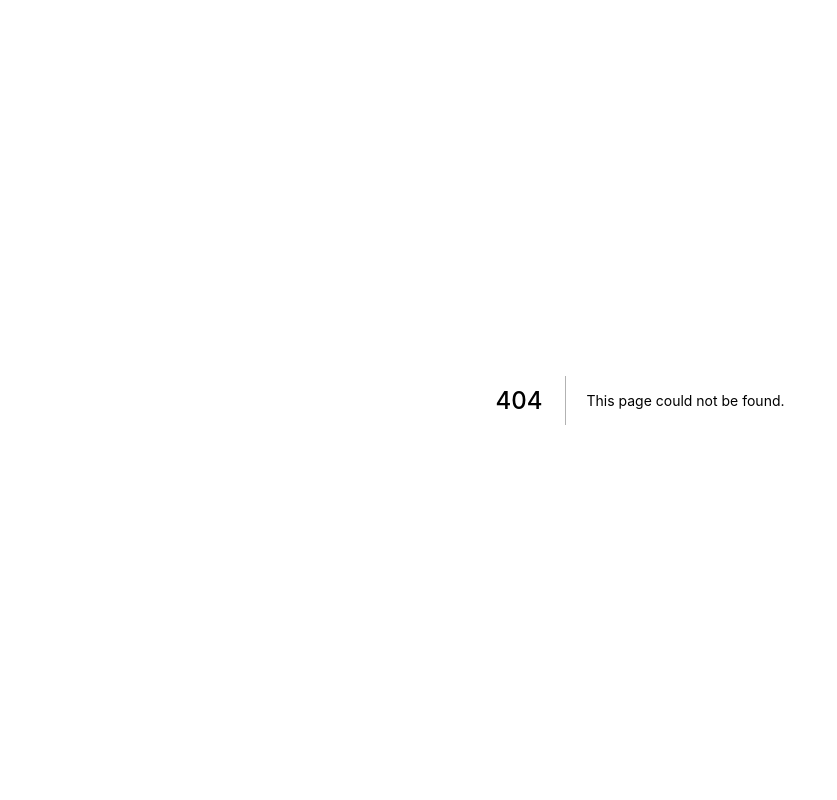
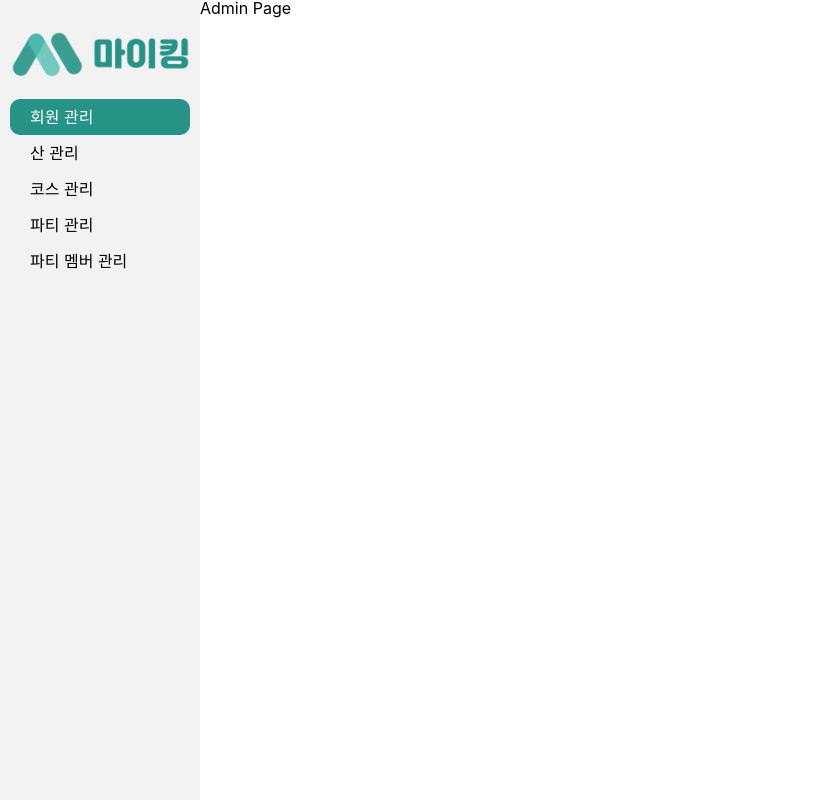
Before and after one commit to whddbsl/myking, a Next.js app: page /admin in a window 1280 px wide. Before the commit this address had no page. Shown: the whole page, without its empty margins (0-837 px from the left). Built offline with nearby package versions, Linux system fonts and the light colour scheme; a web font is replaced by a local one.

Commit message:
markup, styling : 관리자 페이지 마크업 및 스타일리 완료

```diff
--- /dev/null
+++ b/app/admin/layout.styles.ts
@@ -0,0 +1,6 @@
+import styled from "styled-components";
+
+export const AdminLayoutContainer = styled.div`
+  display: flex;
+  width: 100vw;
+`;
--- /dev/null
+++ b/app/admin/layout.tsx
@@ -0,0 +1,14 @@
+"use client";
+
+import AdminSidebar from "@/components/admin/Sidebar";
+import { AdminLayoutContainer } from "./layout.styles";
+const AdminLayout = ({ children }: { children: React.ReactNode }) => {
+  return (
+    <AdminLayoutContainer>
+      <AdminSidebar />
+      {children}
+    </AdminLayoutContainer>
+  );
+};
+
+export default AdminLayout;
--- /dev/null
+++ b/app/admin/page.tsx
@@ -0,0 +1,12 @@
+"use client";
+
+
+const AdminPage = () => {
+  return (
+    <main>
+      <h1>Admin Page</h1>
+    </main>
+  );
+};
+
+export default AdminPage;
--- a/app/layout.tsx
+++ b/app/layout.tsx
@@ -3,6 +3,52 @@
 import { createGlobalStyle, ThemeProvider } from "styled-components";
 
 const GlobalStyle = createGlobalStyle`
+  /* Reset CSS */
+  html, body, div, span, applet, object, iframe,
+  h1, h2, h3, h4, h5, h6, p, blockquote, pre,
+  a, abbr, acronym, address, big, cite, code,
+  del, dfn, em, img, ins, kbd, q, s, samp,
+  small, strike, strong, sub, sup, tt, var,
+  b, u, i, center,
+  dl, dt, dd, ol, ul, li,
+  fieldset, form, label, legend,
+  table, caption, tbody, tfoot, thead, tr, th, td,
+  article, aside, canvas, details, embed,
+  figure, figcaption, footer, header, hgroup,
+  menu, nav, output, ruby, section, summary,
+  time, mark, audio, video {
+    margin: 0;
+    padding: 0;
+    border: 0;
+    font-size: 100%;
+    font: inherit;
+    vertical-align: baseline;
+  }
+  /* HTML5 display-role reset for older browsers */
+  article, aside, details, figcaption, figure,
+  footer, header, hgroup, menu, nav, section {
+    display: block;
+  }
+  body {
+    line-height: 1;
+  }
+  ol, ul {
+    list-style: none !important;
+  }
+  blockquote, q {
+    quotes: none;
+  }
+  blockquote:before, blockquote:after,
+  q:before, q:after {
+    content: '';
+    content: none;
+  }
+  table {
+    border-collapse: collapse;
+    border-spacing: 0;
+  }
+
+  /* Custom Global Styles */
   @font-face {
     font-family: 'Pretendard';
     src: url('https://fastly.jsdelivr.net/gh/Project-Noonnu/noonfonts_2107@1.1/Pretendard-Regular.woff') format('woff');
@@ -11,8 +57,6 @@ const GlobalStyle = createGlobalStyle`
   }
 
   * {
-    margin: 0;
-    padding: 0;
     box-sizing: border-box;
     font-family: 'Pretendard', -apple-system, BlinkMacSystemFont, 'Segoe UI', 'Roboto', 'Oxygen',
       'Ubuntu', 'Cantarell', 'Fira Sans', 'Droid Sans', 'Helvetica Neue',
@@ -28,7 +72,7 @@ const GlobalStyle = createGlobalStyle`
 
 const theme = {
     colors: {
-    primary: "#0070f3",
+        primary: "#269386",
     },
 };
 
--- /dev/null
+++ b/components/admin/Sidebar.tsx
@@ -0,0 +1,62 @@
+import { useState } from "react";
+import {
+  Logo,
+  MenuItem,
+  SidebarContainer,
+  UnstyledLink,
+} from "./sidebar.styles";
+
+const AdminSidebar = () => {
+  const [selectedMenu, setSelectedMenu] = useState("회원 관리");
+
+  const handleMenuClick = (menu: string) => {
+    setSelectedMenu(menu);
+  };
+
+  return (
+    <>
+      <SidebarContainer>
+        <Logo src="/logos/logo.png" alt="마이킹 로고" />
+        <ul>
+          <UnstyledLink href="/admin/user">
+            <MenuItem
+              $isSelected={selectedMenu === "회원 관리"}
+              onClick={() => handleMenuClick("회원 관리")}
+            >
+              회원 관리
+            </MenuItem>
+          </UnstyledLink>
+
+          <UnstyledLink href="/admin/mountain">
+            <MenuItem
+              $isSelected={selectedMenu === "산 관리"}
+              onClick={() => handleMenuClick("산 관리")}
+            >
+              산 관리
+            </MenuItem>
+          </UnstyledLink>
+          <MenuItem
+            $isSelected={selectedMenu === "코스 관리"}
+            onClick={() => handleMenuClick("코스 관리")}
+          >
+            코스 관리
+          </MenuItem>
+          <MenuItem
+            $isSelected={selectedMenu === "파티 관리"}
+            onClick={() => handleMenuClick("파티 관리")}
+          >
+            파티 관리
+          </MenuItem>
+          <MenuItem
+            $isSelected={selectedMenu === "파티 멤버 관리"}
+            onClick={() => handleMenuClick("파티 멤버 관리")}
+          >
+            파티 멤버 관리
+          </MenuItem>
+        </ul>
+      </SidebarContainer>
+    </>
+  );
+};
+
+export default AdminSidebar;
--- /dev/null
+++ b/components/admin/sidebar.styles.ts
@@ -0,0 +1,37 @@
+import styled from "styled-components";
+import Link from "next/link";
+interface MenuItemProps {
+    $isSelected: boolean;
+}
+
+export const SidebarContainer = styled.div`
+    width: 200px;
+    height: 100vh;
+    background-color: #f2f2f2;
+    color: #000;
+    display: flex;
+    flex-direction: column;
+    padding: 10px;
+`;
+
+export const MenuItem = styled.li<MenuItemProps>`
+    padding: 10px 20px;
+    background-color: ${(props) =>
+        props.$isSelected ? "#269386" : "transparent"};
+    color: ${(props) => (props.$isSelected ? "#fff" : "#000")};
+    &:hover {
+        background-color: ${(props) =>
+            props.$isSelected ? "#269386" : "#e0e0e0"};
+    }
+    border-radius: 10px;
+`;
+
+export const Logo = styled.img`
+    width: 100%;
+    margin: 20px 0;
+`;
+
+export const UnstyledLink = styled(Link)`
+    text-decoration: none;
+    color: inherit;
+`;
```
Also changed, not shown: app/page.tsx (+11 -1 lines). Lines whose indentation alone changed are shown as unchanged.
